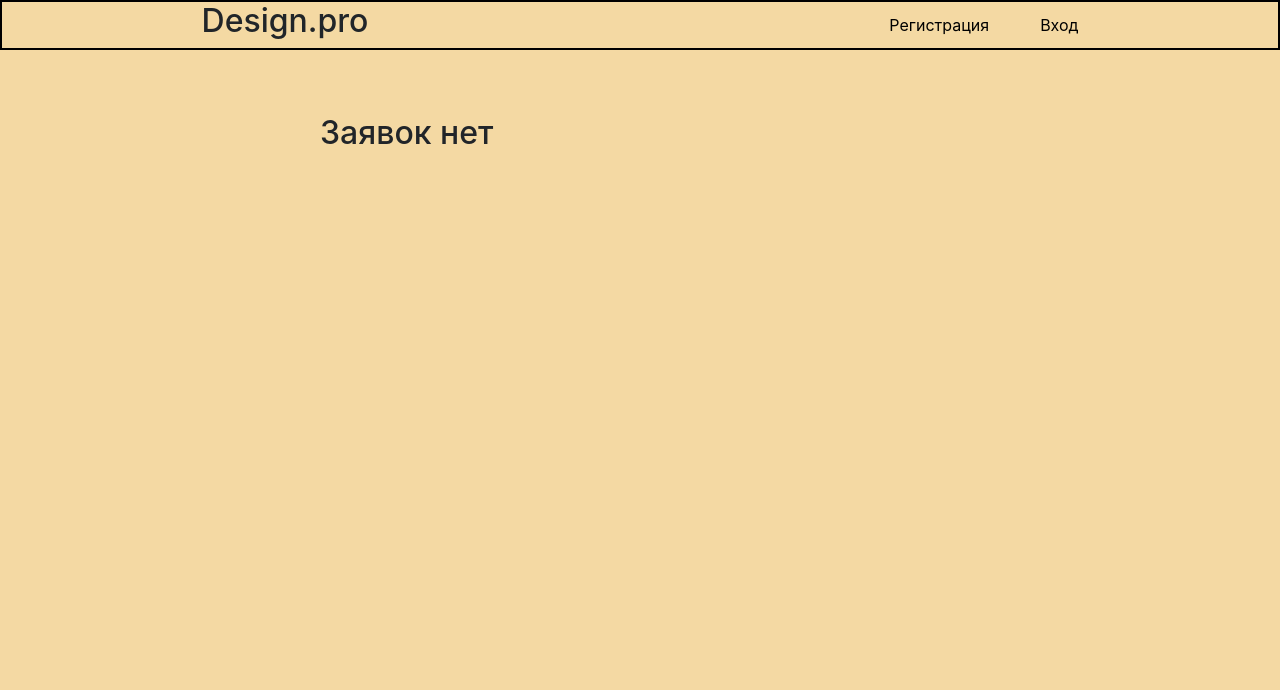
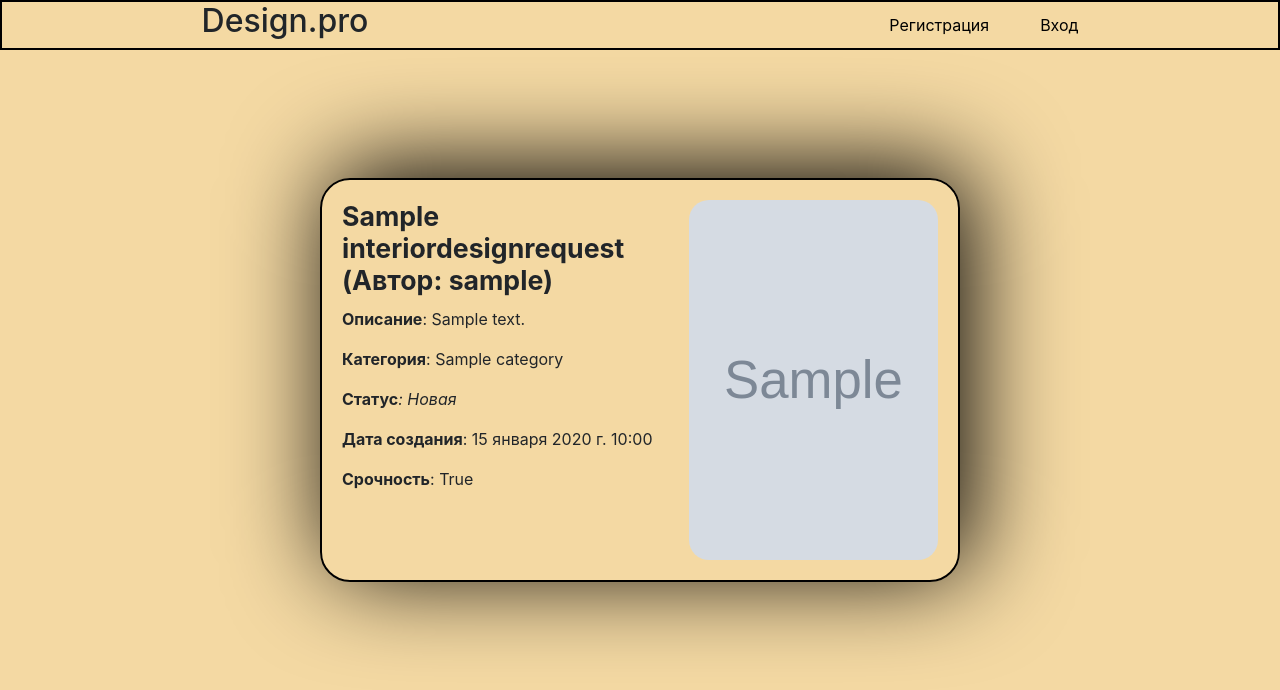
Before and after one commit to FireN1kto/Design_pro2.0, a Django app: page / in a window 1280 px wide. Shown: the top 690 px of the page. Run offline with Django 5.2, Linux system fonts and the light colour scheme; tables that the repository leaves empty hold one stand-in row (values such as "Sample post"); grey boxes marked "Sample" are stand-in pictures; some libraries are stand-ins or nearby versions.

Commit message:
добавил страницу создания заявок

```diff
--- a/AppDesign/models.py
+++ b/AppDesign/models.py
@@ -1,6 +1,7 @@
 from django.db import models
 from django.contrib.auth.models import AbstractUser
 from django.dispatch import Signal
+from django.core.exceptions import ValidationError
 
 user_registrated = Signal()
 
@@ -18,3 +19,32 @@ class AdvUser(AbstractUser):
 
     class Meta(AbstractUser.Meta):
         pass
+
+def validate_image(image):
+    if image.size > 2 * 1024 * 1024:  # 2 MB
+        raise ValidationError('Размер изображения не должен превышать 2 Мб.')
+    if not image.name.endswith(('.jpg', '.jpeg', '.png', '.bmp')):
+        raise ValidationError('Неподдерживаемый формат файла. Используйте jpg, jpeg, png или bmp.')
+
+class Category(models.Model):
+    name = models.CharField(max_length=100)
+
+class InteriorDesignRequest(models.Model):
+    STATUS_CHOICES = [
+        ('Новая', 'Новая'),
+        ('В процессе', 'В процессе'),
+        ('Завершена', 'Завершена'),
+    ]
+    name = models.CharField(max_length=100, verbose_name="Название заявки")
+    email = models.EmailField(verbose_name="Ваш email")
+    phone = models.CharField(max_length=15, verbose_name="Ваш телефон")
+    project_description = models.TextField(verbose_name="Описание заявки")
+    design_image = models.ImageField(upload_to='design_images/', validators=[validate_image], verbose_name="Фото помещения")
+    created_at = models.DateTimeField(auto_now_add=True)
+    category = models.ForeignKey(Category, on_delete=models.SET_NULL, null=True)
+    status = models.CharField(max_length=20, choices=STATUS_CHOICES, default='Новая', verbose_name="Статус")
+    user = models.ForeignKey(AdvUser ,on_delete=models.CASCADE)
+    is_urgent = models.BooleanField(default=False, verbose_name='Срочность')
+
+    def __str__(self):
+        return f"Заявка от {self.name}, Статус {self.status}"
--- a/AppDesign/static/main/style.css
+++ b/AppDesign/static/main/style.css
@@ -128,6 +128,14 @@ main > div > div {
     padding-left: 20px;
 }
 
+.request-urgent {
+    padding-left: 20px;
+}
+
+.request-urgent > span {
+    font-weight: bold;
+}
+
 .request-image > img {
     width: 100%;
     height: 400px;
--- a/AppDesign/templates/catalog/index.html
+++ b/AppDesign/templates/catalog/index.html
@@ -1,5 +1,28 @@
 {% extends "layout/basic.html" %}
 
+{% load static %}
+<link rel="stylesheet" href="{% static 'css/styles.css' %}">
+
 {% block content %}
-<h2>Заявок нет</h2>
+<div>
+    {% for request in requests %}
+        <div>
+            <div class="request-card">
+                <h3 class="request-header">{{ request.name }} (Автор: {{ request.user.username }})</h3>
+                <div>
+                    <p class="request-description"><span>Описание</span>: {{ request.project_description }}</p>
+                </div>
+                <p class="request-category"><span>Категория</span>: {{request.category.name}}</p>
+                <p class="request-status"><span>Статус</span>: {{ request.status }}</p>
+                <p class="request-date"><span>Дата создания</span>: {{ request.created_at }}</p>
+                <p class="request-urgent"><span>Срочность</span>: {{ request.is_urgent }}</p>
+            </div>
+            {% if request.design_image %}
+                <div class="request-image"><img src="{{request.design_image.url}}" alt="Изображение помещения"></div>
+            {% endif %}
+        </div>
+    {% empty %}
+        <h2>Заявок пока что нет.</h2>
+    {% endfor %}
+</div>
 {% endblock %}
--- a/AppDesign/templates/layout/basic.html
+++ b/AppDesign/templates/layout/basic.html
@@ -16,12 +16,12 @@
             {% if user.is_authenticated %}
                 <div class="navigation">
                     <a href="{% url 'AppDesign:index' %}">Главная</a>
-                    <a class="nav-link dropdown-toggle" href="{% url 'catalog:profile' %}" data-toggle="dropdown"
+                    <a class="nav-link dropdown-toggle" href="#" data-toggle="dropdown"
                     aria-haspopup="true" aria-expanded="false">Профиль</a>
                     <div class="dropdown-menu">
-                        <a class="dropdown-item" href="#">Мои заявки</a>
+                        <a class="dropdown-item" href="{% url 'catalog:profile' %}">Мои заявки</a>
                         <div class="dropdown-divider"></div>
-                        <a class="dropdown-item" href="#">Создать заявки</a>
+                        <a class="dropdown-item" href="{% url 'catalog:create_requests' %}">Создать заявки</a>
                         <div class="dropdown-divider"></div>
                         <a class="dropdown-item" href="#">Удалить заявки</a>
                         <form action="{% url 'catalog:logout' %}" method="post"><div class="dropdown-divider"></div>
--- a/AppDesign/urls.py
+++ b/AppDesign/urls.py
@@ -1,5 +1,5 @@
 from django.urls import path
-from .views import index, BBLoginView, profile, BBLogoutView, RegisterUserView, RegisterDoneView
+from .views import index, BBLoginView, profile, BBLogoutView, RegisterUserView, RegisterDoneView, create_request
 
 app_name = 'AppDesign'
 
@@ -9,5 +9,6 @@ urlpatterns = [
     path('accounts/logout/', BBLogoutView.as_view(), name='logout'),
     path('accounts/profile/', profile, name='profile'),
     path('accounts/register/', RegisterUserView.as_view(), name='register'),
-    path('accounts/register/done/', RegisterDoneView.as_view(), name='register_done')
+    path('accounts/register/done/', RegisterDoneView.as_view(), name='register_done'),
+    path('create-request', create_request, name='create_requests'),
 ]
--- a/AppDesign/views.py
+++ b/AppDesign/views.py
@@ -1,18 +1,20 @@
 from django.contrib.auth.middleware import get_user
-from django.shortcuts import render
+from django.shortcuts import render,redirect
 from django.contrib.auth.views import LoginView
 from django.contrib.auth.decorators import login_required
 from django.contrib.auth.views import LogoutView
 from django.contrib.auth.mixins import LoginRequiredMixin
 from django.views.generic import CreateView
-from .forms import RegisterUserForm
-from .models import AdvUser
+from .forms import RegisterUserForm, InteriorDesignRequestForm
+from .models import AdvUser, InteriorDesignRequest
 from django.urls import reverse_lazy
 from django.views.generic.base import TemplateView
+from django.contrib import messages
 
 
 def index(request):
-    return render(request, 'catalog/index.html')
+    requests = InteriorDesignRequest.objects.all()
+    return render(request, 'catalog/index.html', {'requests': requests})
 
 class BBLoginView(LoginView):
     template_name = 'catalog/login.html'
@@ -27,7 +29,8 @@ class BBLogoutView(LoginRequiredMixin, LogoutView):
 
 @login_required
 def profile(request):
-    return render(request, 'catalog/profile.html')
+    user_requests = InteriorDesignRequest.objects.filter(user=request.user)
+    return render(request, 'catalog/profile.html', {'user_requests': user_requests})
 
 class RegisterUserView(CreateView):
     model = AdvUser
@@ -37,3 +40,31 @@ class RegisterUserView(CreateView):
 
 class RegisterDoneView(TemplateView):
     template_name = 'catalog/register_done.html'
+
+
+def create_request(request):
+    if request.user.is_staff:
+        messages.error(request, "Администраторы не могут создавать заявки.")
+        return redirect('catalog:profile')
+
+    if not request.user.is_active:
+        messages.error(request, "Вы не можете создавать заявки до активации.")
+        return redirect('catalog:profile')
+
+    if request.method == 'POST':
+        form = InteriorDesignRequestForm(request.POST, request.FILES)
+        if form.is_valid():
+            is_urgent = form.cleaned_data.get('is_urgent', False)
+            if is_urgent and InteriorDesignRequest.objects.filter(user=request.user, is_urgent=True).exists():
+                messages.error(request, "Вы уже создали срочную заявку.")
+                return redirect('catalog:create_requests')
+            request_instance = form.save(commit=False)
+            request_instance.user = request.user
+            request_instance.category = form.cleaned_data['new_category'] or form.cleaned_data['category']
+            request_instance.save()
+            messages.success(request, 'Ваша заявка успешно отправлена!')
+            return redirect('catalog:profile')
+    else:
+        form = InteriorDesignRequestForm()
+
+    return render(request, 'catalog/create_requests.html', {'form': form})
--- a/design_pro/settings.py
+++ b/design_pro/settings.py
@@ -126,3 +126,6 @@ STATIC_URL = 'static/'
 DEFAULT_AUTO_FIELD = 'django.db.models.BigAutoField'
 
 AUTH_USER_MODEL = 'AppDesign.AdvUser'
+
+MEDIA_URL = '/media/'
+MEDIA_ROOT = os.path.join(BASE_DIR, 'media')
--- a/design_pro/urls.py
+++ b/design_pro/urls.py
@@ -19,6 +19,7 @@ from django.urls import path, include
 from django.conf import settings
 from django.views.decorators.cache import never_cache
 from django.views.static import serve
+from django.conf.urls.static import static
 
 urlpatterns = [
     path('admin/', admin.site.urls),
@@ -27,3 +28,4 @@ urlpatterns = [
 
 if settings.DEBUG:
     urlpatterns.append(path('static/<path:path>', never_cache(serve)))
+    urlpatterns += static(settings.MEDIA_URL, document_root=settings.MEDIA_ROOT)
```
Also changed, not shown: AppDesign/admin.py (+8 -1 lines), AppDesign/forms.py (+29 -1 lines), AppDesign/templates/catalog/create_requests.html (added, +22 -0 lines), AppDesign/templates/catalog/profile.html (+18 -0 lines).
